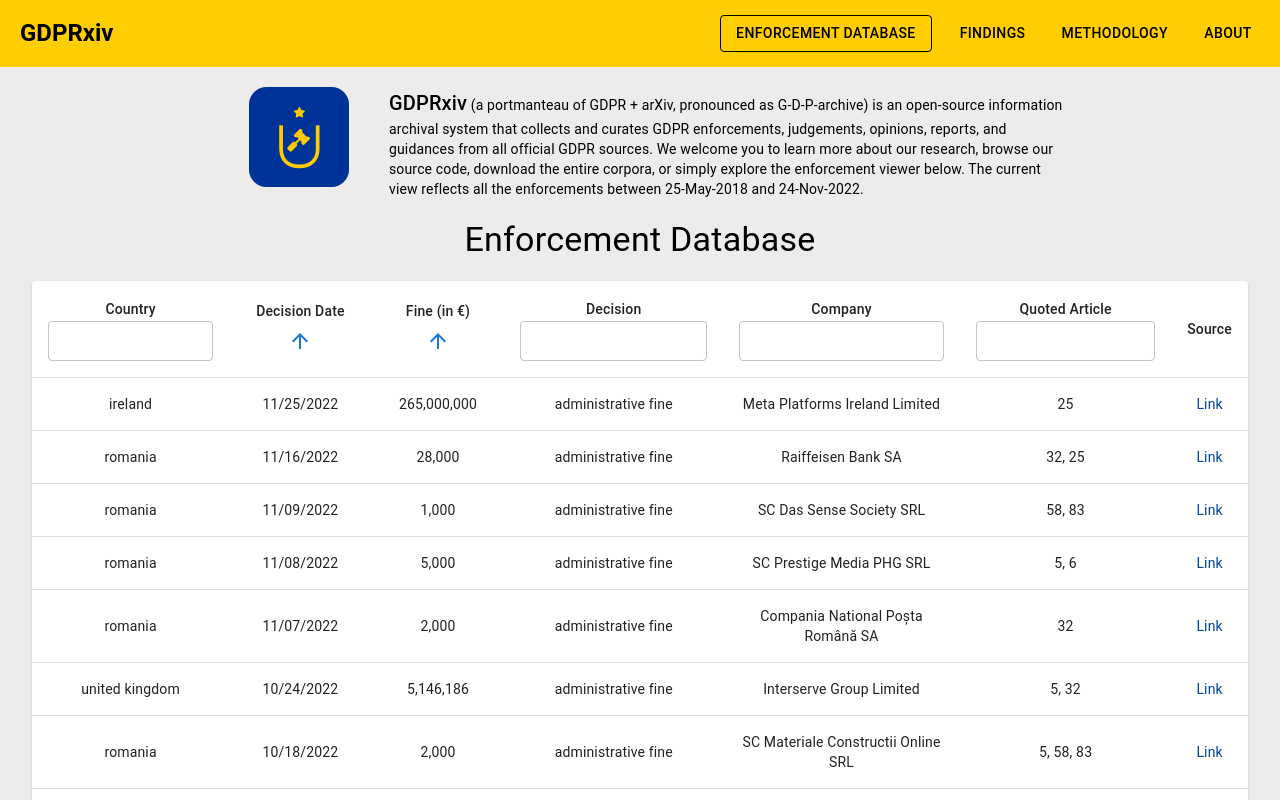
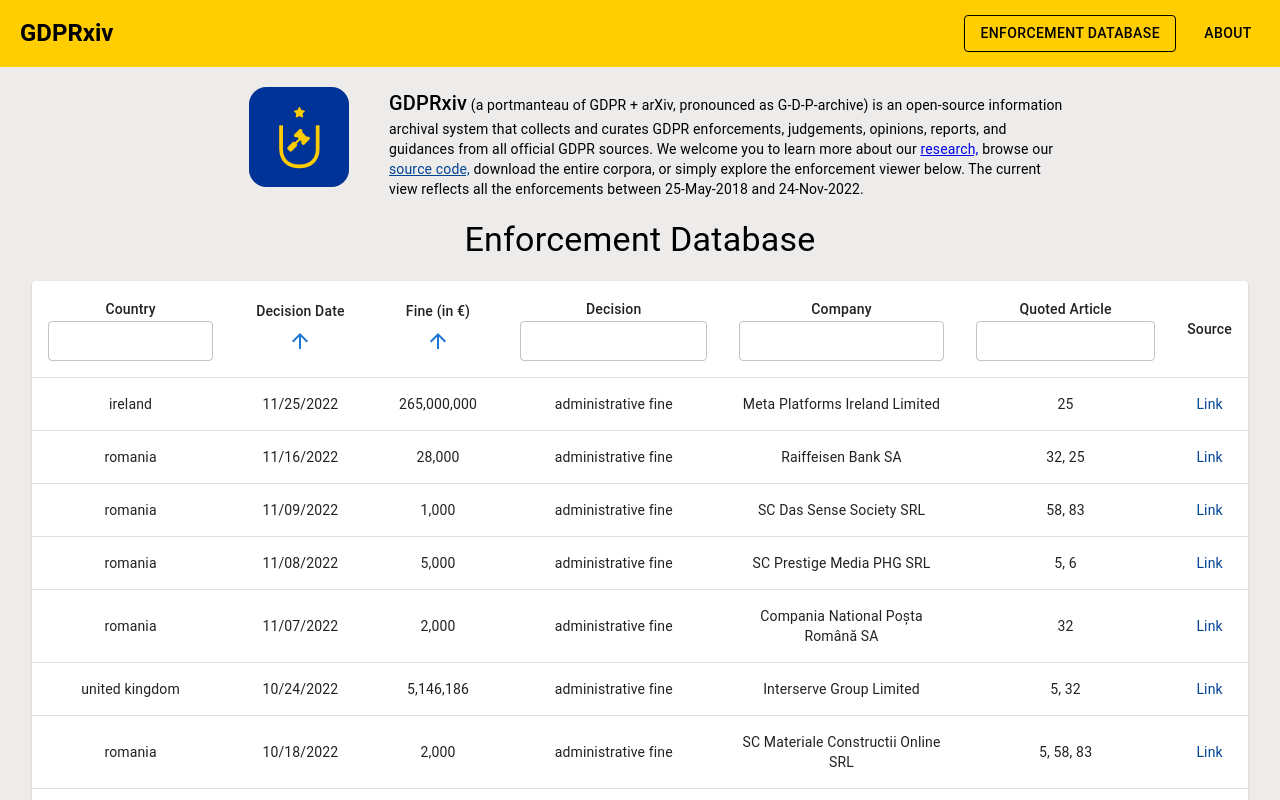
Before and after one commit to lawfulcomputing/GDPRxiv_Website, a React (Create React App) app: page / in a window 1280 px wide. Shown: the top 800 px of the page. Built offline with nearby package versions, Linux system fonts and the light colour scheme.

Commit message:
added links

```diff
--- a/src/common/layouts/DesktopNavBar.js
+++ b/src/common/layouts/DesktopNavBar.js
@@ -34,7 +34,7 @@
             location={""}
             active={location === "/"}
           />
-          <DesktopNavItem
+          {/* <DesktopNavItem
             name={"Findings"}
             location={"findings"}
             active={location === "/findings"}
@@ -43,7 +43,7 @@
             name={"Methodology"}
             location={"methodology"}
             active={location === "/methodology"}
-          />
+          /> */}
           <DesktopNavItem
             name={"About"}
             location={"about"}
--- a/src/common/layouts/TabletNavBar.js
+++ b/src/common/layouts/TabletNavBar.js
@@ -54,7 +54,7 @@
               >
                 Enforcement Database
               </MenuItem>
-              <MenuItem
+              {/* <MenuItem
                 onClick={() => {
                   navigateToFinidng();
                   handleClose();
@@ -69,7 +69,7 @@
                 }}
               >
                 Methodology
-              </MenuItem>
+              </MenuItem> */}
               <MenuItem
                 onClick={() => {
                   navigateToAbout();
--- a/src/modules/EnforcementDatabase/components/DataTable.js
+++ b/src/modules/EnforcementDatabase/components/DataTable.js
@@ -65,7 +65,7 @@
       const upperValue = parseInt(match[2]);
       return (lowerValue + upperValue) / 2; // Taking the average of the range
     } else if (fine.toLowerCase() === "unknown") {
-      return 1; // Treat "unknown" fines as -1
+      return 1; // Treat "unknown" fines as 1
     } else if (fine === "0") {
       return 0; // Treat explicit "0" as 0
     }
--- a/src/modules/EnforcementDatabase/index.js
+++ b/src/modules/EnforcementDatabase/index.js
@@ -3,16 +3,20 @@
 import DataTable from "./components/DataTable";
 import Footer from "../../common/layouts/Footer";
 import teamLogo from "../../assets/uiowaResearchLogo.png";
+import PDF from './assets/PETS2023.pdf'
 
 const EnforcementDatabase = () => {
   return (
     <div style={{ backgroundColor: "#EEEBEB" }}>
       <NavController />
       <Grid container direction="column" alignItems="center">
-        <Grid container direction="row"  sx={{ maxWidth: '80%', marginTop: '20px'}}>
-          <Grid item md={1}>
-          </Grid>
-          <Grid item xs={12} md={2} textAlign='center'>
+        <Grid
+          container
+          direction="row"
+          sx={{ maxWidth: "80%", marginTop: "20px" }}
+        >
+          <Grid item md={1}></Grid>
+          <Grid item xs={12} md={2} textAlign="center">
             <img
               src={teamLogo}
               alt="University of Iowa Lawful computing research logo"
@@ -20,22 +24,37 @@
             />
           </Grid>
           <Grid item xs={12} md={8}>
-            <Typography variant="body2" paddingLeft='5px'>
-              <Typography variant="h6" component='span'>
-              GDPRxiv
+            <Typography variant="body2" paddingLeft="5px">
+              <Typography variant="h6" component="span">
+                GDPRxiv
               </Typography>{" "}
-               (a portmanteau of GDPR + arXiv, pronounced as
-              G-D-P-archive) is an open-source information archival system that
-              collects and curates GDPR enforcements, judgements, opinions,
-              reports, and guidances from all official GDPR sources. We welcome
-              you to learn more about our research, browse our source code,
+              (a portmanteau of GDPR + arXiv, pronounced as G-D-P-archive) is an
+              open-source information archival system that collects and curates
+              GDPR enforcements, judgements, opinions, reports, and guidances
+              from all official GDPR sources. We welcome you to learn more about
+              our{" "}
+              <Typography variant="span">
+              <a href={PDF} target="_blank" rel="noreferrer">research,</a>
+
+              </Typography>{" "}
+              browse our{" "}
+              <Typography variant="span">
+                <a
+                  href="https://github.com/lawfulcomputing/GDPRxiv"
+                  target="_blank"
+                  rel="noreferrer"
+                  style={{ color: "#004494" }}
+                >
+                  source code,
+                </a>
+              </Typography>{" "}
               download the entire corpora, or simply explore the enforcement
               viewer below. The current view reflects all the enforcements
               between 25-May-2018 and 24-Nov-2022.
             </Typography>
           </Grid>
         </Grid>
-        <Grid item padding="20px" textAlign='center'>
+        <Grid item padding="20px" textAlign="center">
           <Typography variant="h4">Enforcement Database</Typography>
         </Grid>
         <DataTable />
```
Also changed, not shown: src/modules/EnforcementDatabase/Data/instructions.txt, 1 other file (tests, documents, lock files or other folders).
